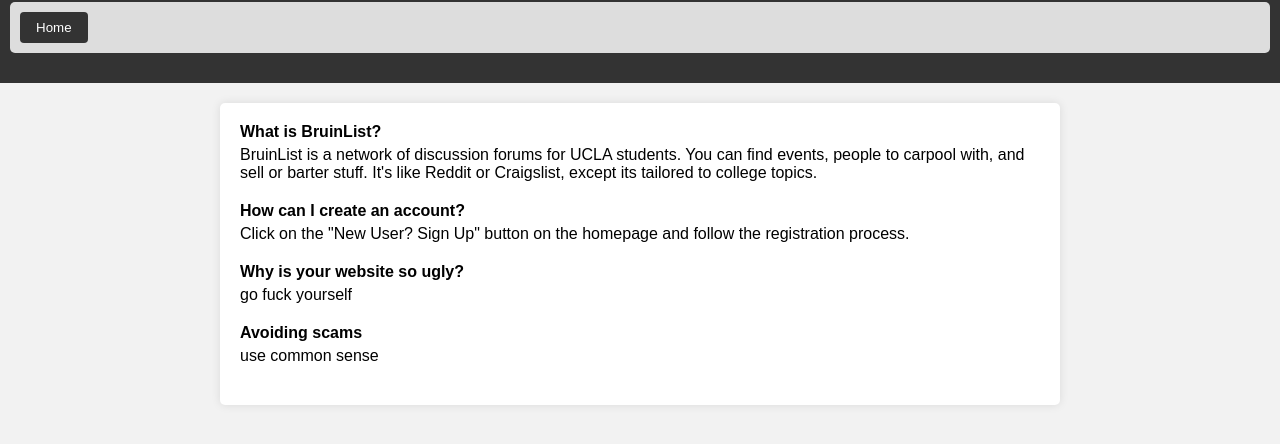
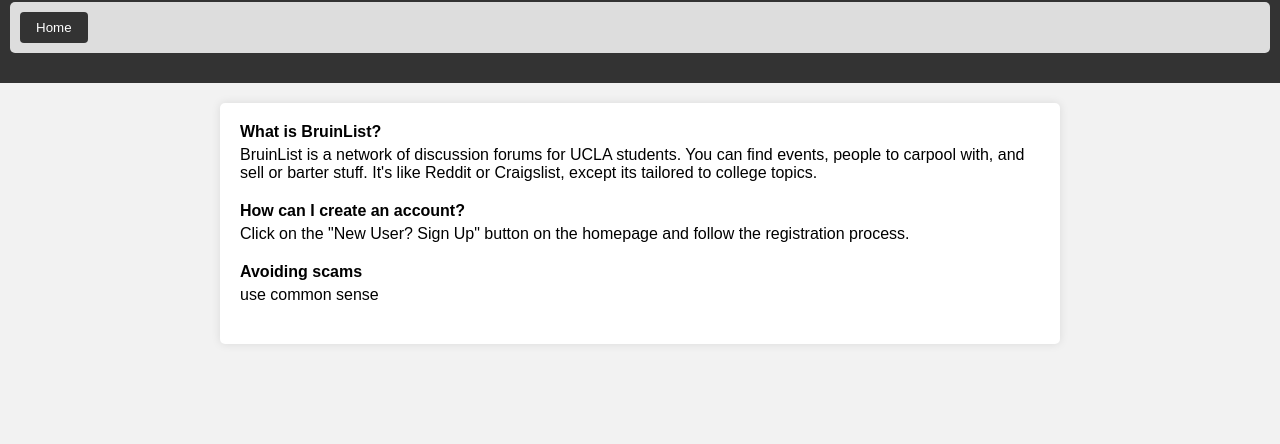
Before and after one commit to xu-maxwell/bruin-list-test, a plain HTML site: page faq.html in a window 1280 px wide. Shown: the part 88-532 px from the top of the page. Drawn offline with Linux system fonts and the light colour scheme.

Commit message:
Update faq.html

```diff
--- a/faq.html
+++ b/faq.html
@@ -91,10 +91,6 @@
         </div>
 
         <div class="faq-item">
-            <div class="question">Why is your website so ugly?</div>
-            <div class="answer">go fuck yourself</div>
-        </div>
-        <div class="faq-item">
             <div class="question">Avoiding scams</div>
             <div class="answer">use common sense</div>
         </div>
```
